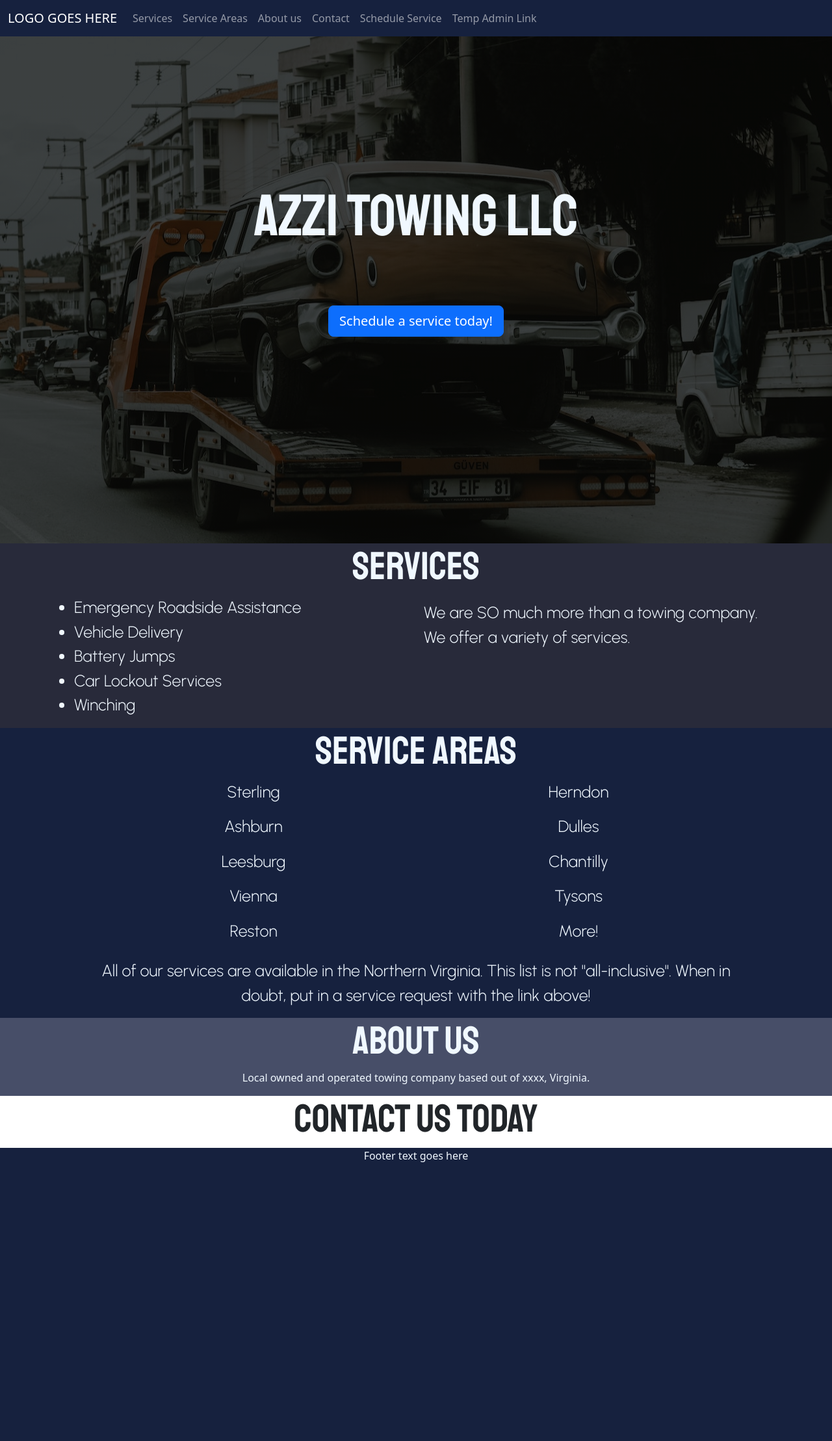
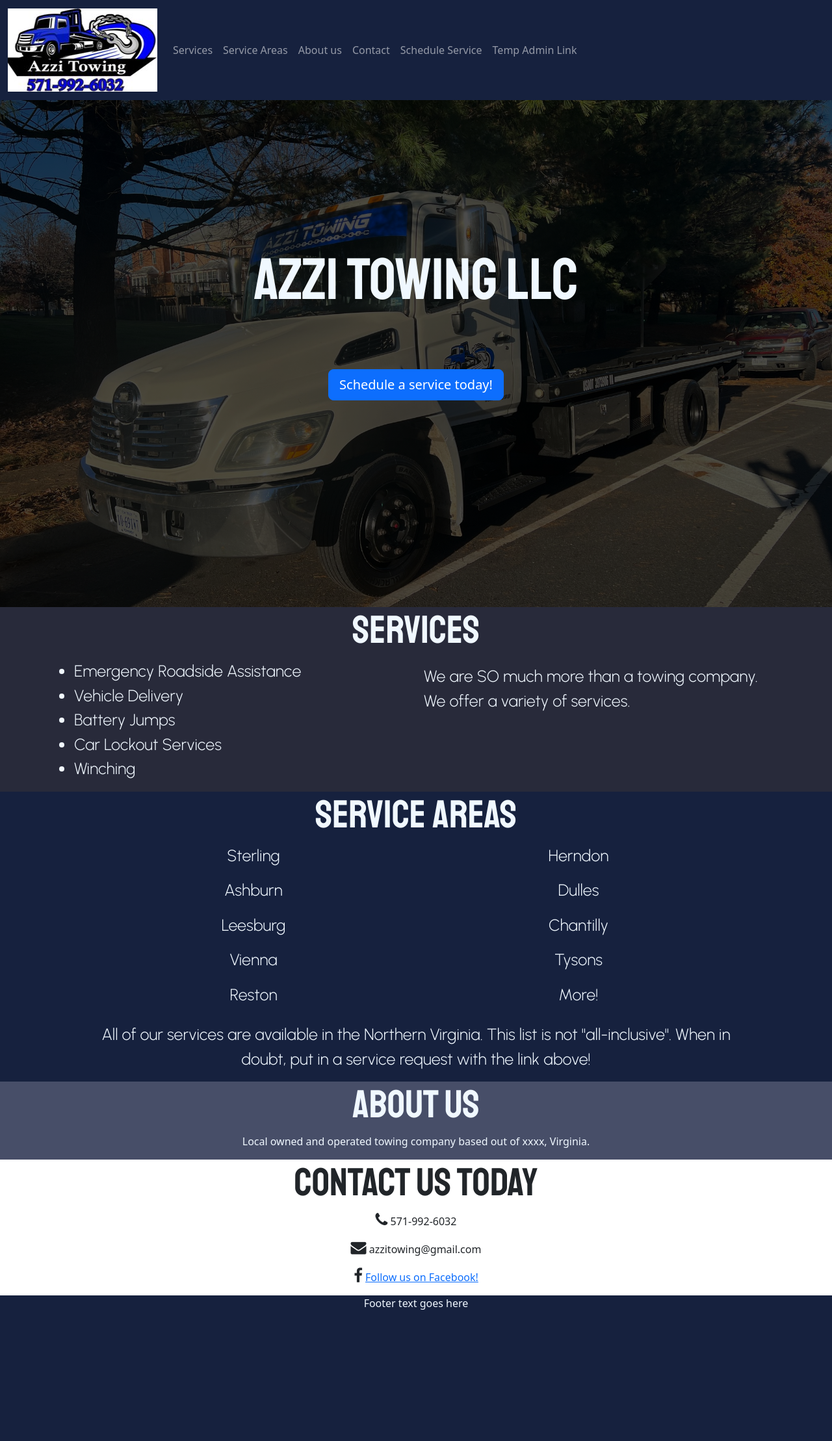
Before and after one commit to jamesbeegen/azziTowing, a Flask app: page / in a window 1280 px wide. Shown: the top 2217 px of the page at 65% size. Before the commit the page ends 1788 px from the top, so only its background shows below. Run offline with Flask 2, Linux system fonts and the light colour scheme; some libraries are stand-ins or nearby versions.

Commit message:
Added Logo, Changed Image, Added Contact Info

```diff
--- a/static/css/styles.css
+++ b/static/css/styles.css
@@ -13,7 +13,7 @@ body {
 }
 
 #top {
-    background: linear-gradient(rgba(0, 0, 0, 0.7), rgba(0, 0, 0, 0.7)), url('../images/tow-truck2.jpg') !important;
+    background: linear-gradient(rgba(0, 0, 0, 0.7), rgba(0, 0, 0, 0.7)), url('../images/azzi-towing-truck.jpg') !important;
     background-size: cover !important;                      /* <------ */
     background-repeat: no-repeat !important;
     background-position: center center !important;
--- a/templates/base.html
+++ b/templates/base.html
@@ -18,11 +18,13 @@
     <link href="https://fonts.googleapis.com/css2?family=Staatliches&family=Urbanist:wght@300&display=swap" rel="stylesheet">
     <!-- End of Google Fonts-->
 
+    <!--Icons-->
+    <link rel="stylesheet" href="https://cdnjs.cloudflare.com/ajax/libs/font-awesome/4.7.0/css/font-awesome.min.css">
 </head>
 <body>
     <nav class="navbar sticky-top navbar-expand-md navbar-dark bg-primary">
         <div class="container-fluid">
-            <a class="navbar-brand" href="/#top">LOGO GOES HERE</a>
+            <a class="navbar-brand" href="/#top"> <img src="azzi-towing-logo.jpg"></a>
             <button class="navbar-toggler" type="button" data-bs-toggle="collapse" data-bs-target="#navbarNavAltMarkup" aria-controls="navbarNavAltMarkup" aria-expanded="false" aria-label="Toggle navigation">
             <span class="navbar-toggler-icon"></span>
           </button>
--- a/templates/index.html
+++ b/templates/index.html
@@ -73,6 +73,9 @@
     <div class="container-fluid text-center" id="contact">
         <div class="row justify-content-center">
             <h1 class="text-center" style="font-family: 'Staatliches'; font-size: 60px">Contact us today</h1>
+                <p class="text-center"> <i style="font-size:24px" class="fa">&#xf095;</i> 571-992-6032 </p>
+                <p class="text-center"> <i style="font-size:24px" class="fa">&#xf0e0;</i> azzitowing@gmail.com </p>
+                <p class="text-center"> <i style="font-size:24px" class="fa">&#xf09a;</i> <a href="https://www.facebook.com/profile.php?id=100087916009786">Follow us on Facebook!</a> </p>
         </div>
     </div>
 {% endblock %}
```
Also changed, not shown: static/images/azzi-towing-logo.jpg (added), static/images/azzi-towing-truck.jpg (added).
